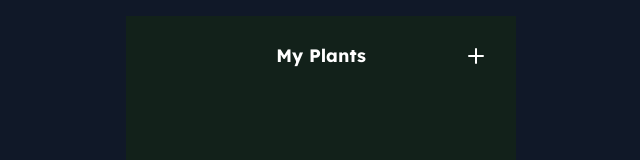
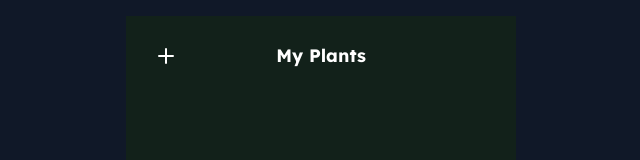
Before and after one commit to pb-coding/pflanzen-manager, a React (Vite) app: page /pflanzen-manager/figma/plants in a window 1280 px wide. Shown: the top 160 px of the page, without its empty margins (319-959 px from the left). Built offline with nearby package versions, Linux system fonts and the light colour scheme.

Commit message:
fix nav button

```diff
--- a/src/components/figma/molecules/FigmaHeader.tsx
+++ b/src/components/figma/molecules/FigmaHeader.tsx
@@ -21,11 +21,6 @@ const FigmaHeader: React.FC<FigmaHeaderProps> = ({
 }) => {
   return (
     <div className={`figma-header ${className}`}>
-      {/* Title */}
-      <div className="figma-header-title">
-        <h1 className="figma-text-h1">{title}</h1>
-      </div>
-
       {/* Action button */}
       {onActionClick && (
         <div className="figma-header-action">
@@ -34,6 +29,11 @@ const FigmaHeader: React.FC<FigmaHeaderProps> = ({
           </FigmaButton>
         </div>
       )}
+
+      {/* Title */}
+      <div className="figma-header-title">
+        <h1 className="figma-text-h1">{title}</h1>
+      </div>
     </div>
   );
 };
--- a/src/styles/figma-design-system.css
+++ b/src/styles/figma-design-system.css
@@ -153,7 +153,7 @@
   flex: 1;
   display: flex;
   justify-content: center;
-  padding-left: var(--figma-header-height); /* Offset for action button */
+  padding-right: var(--figma-header-height); /* Offset for action button on left */
 }
 
 .figma-header-action {
```
